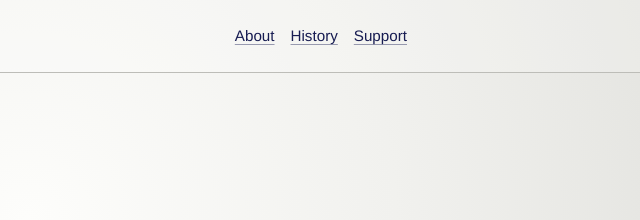
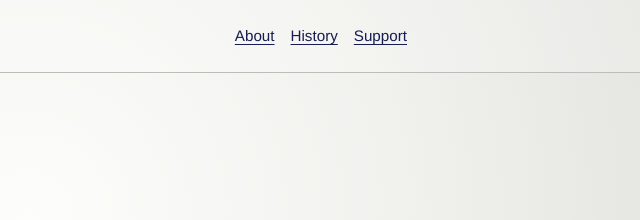
Before and after one commit to pie-menu-editor/pie-menu-editor-website, a plain HTML site: page index.html in a window 1280 px wide. Shown: the top 220 px of the page, 613-1253 px from the left. Drawn offline with Linux system fonts and the light colour scheme.

Commit message:
Use opaque link underlines

```diff
--- a/index.html
+++ b/index.html
@@ -40,7 +40,7 @@
 
     a {
       color: var(--link);
-      text-decoration-color: rgb(23 28 82 / 42%);
+      text-decoration-color: currentcolor;
       text-decoration-thickness: 0.08em;
       text-underline-offset: 0.2em;
     }
```
